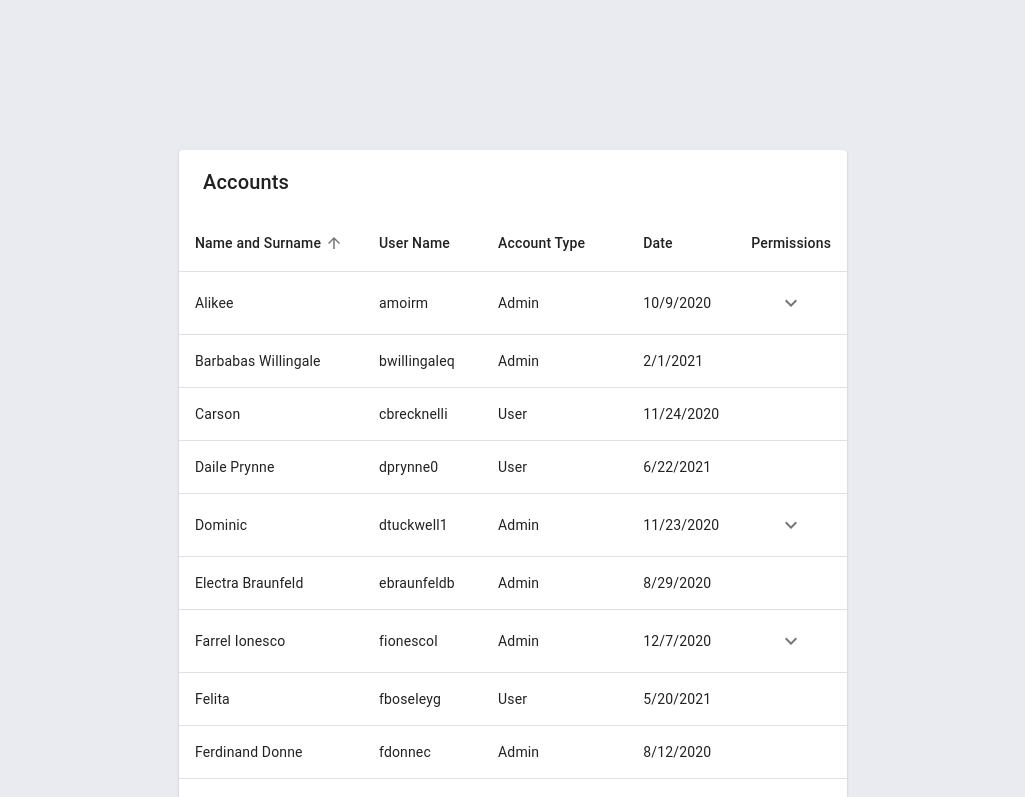
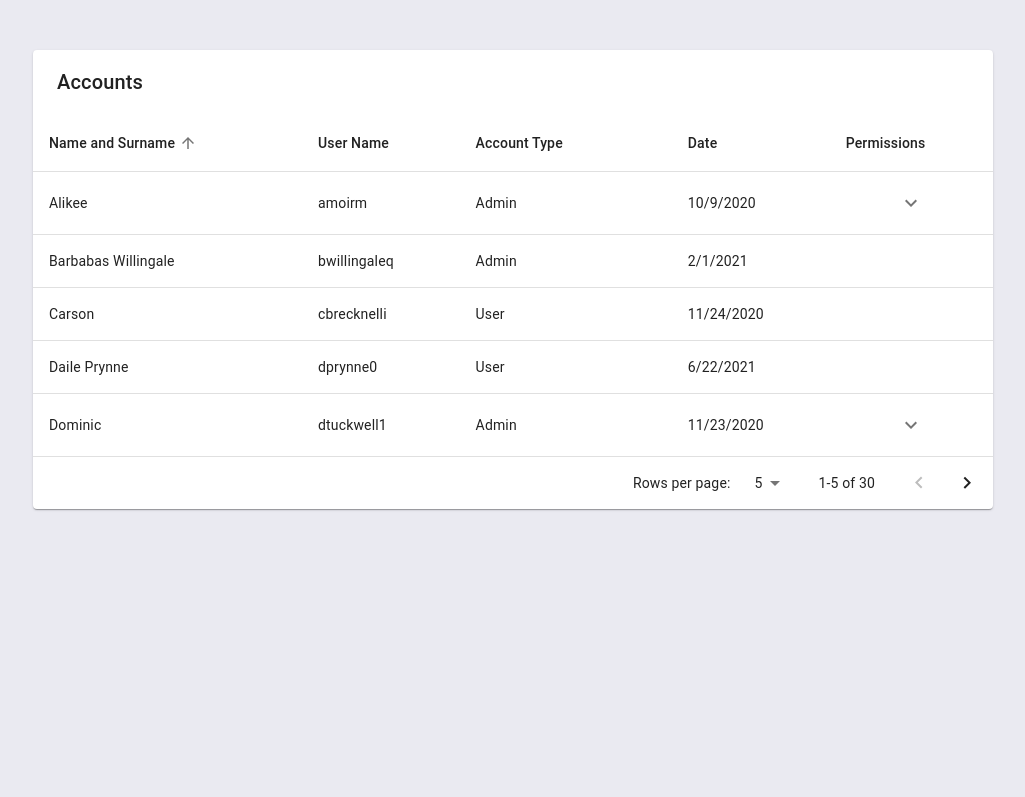
Before and after one commit to schriker/recruitment-task-clowd9, a React (Create React App) app: page / in a window 1280 px wide. Shown: the top 797 px of the page, without its empty margins (127-1152 px from the left). Built offline with nearby package versions, Linux system fonts and the light colour scheme.

Commit message:
Table pagination

```diff
--- a/src/AppStyles.ts
+++ b/src/AppStyles.ts
@@ -6,7 +6,7 @@ const useAppStyles = makeStyles(() => ({
     display: 'flex',
     alignItems: 'center',
     justifyContent: 'center',
-    padding: '150px 0',
+    padding: '50px 0',
   },
 }));
 
--- a/src/components/Table/Table.tsx
+++ b/src/components/Table/Table.tsx
@@ -1,6 +1,11 @@
-import { Paper, TableContainer, Table as TableMUI } from '@material-ui/core';
+import {
+  Paper,
+  TableContainer,
+  Table as TableMUI,
+  TablePagination,
+} from '@material-ui/core';
 import { useState } from 'react';
-import { headCells } from '../../consts/headCells';
+import { HEAD_CELLS, ROWS_PER_PAGE } from '../../consts/headCells';
 import { TableData } from '../../types/data';
 import { Order, TablePropsType } from '../../types/table';
 import TableBody from '../TableBody/TableBody';
@@ -10,11 +15,13 @@ import useTableStyles from './TableStyles';
 
 const Table = ({ rows }: TablePropsType) => {
   const classes = useTableStyles();
+  const [page, setPage] = useState(0);
   const [order, setOrder] = useState<Order>('asc');
+  const [rowsPerPage, setRowsPerPage] = useState(ROWS_PER_PAGE);
   const [orderBy, setOrderBy] = useState<keyof TableData>('fullName');
 
   const handleRequestSort = (
-    _: React.MouseEvent<unknown>,
+    _: React.MouseEvent<unknown, MouseEvent>,
     property: keyof TableData
   ) => {
     const isAsc = orderBy === property && order === 'asc';
@@ -22,20 +29,49 @@ const Table = ({ rows }: TablePropsType) => {
     setOrderBy(property);
   };
 
+  const handleChangePage = (
+    _: React.MouseEvent<HTMLButtonElement, MouseEvent> | null,
+    newPage: number
+  ) => {
+    setPage(newPage);
+  };
+
+  const handleChangeRowsPerPage = (
+    event: React.ChangeEvent<HTMLInputElement>
+  ) => {
+    setRowsPerPage(parseInt(event.target.value, 10));
+    setPage(0);
+  };
+
   return (
-    <Paper>
+    <Paper className={classes.wrapper}>
       <TableToolbar title="Accounts" />
       <TableContainer>
         <TableMUI aria-labelledby="tableTitle" aria-label="accounts table">
           <TableHead
-            headCells={headCells}
+            headCells={HEAD_CELLS}
             order={order}
             orderBy={orderBy}
             onRequestSort={handleRequestSort}
           />
-          <TableBody rows={rows} order={order} orderBy={orderBy} />
+          <TableBody
+            rowsPerPage={rowsPerPage}
+            rows={rows}
+            page={page}
+            order={order}
+            orderBy={orderBy}
+          />
         </TableMUI>
       </TableContainer>
+      <TablePagination
+        rowsPerPageOptions={[5, 10, 25]}
+        component="div"
+        count={rows.length}
+        rowsPerPage={rowsPerPage}
+        page={page}
+        onPageChange={handleChangePage}
+        onRowsPerPageChange={handleChangeRowsPerPage}
+      />
     </Paper>
   );
 };
--- a/src/components/Table/TableStyles.ts
+++ b/src/components/Table/TableStyles.ts
@@ -1,5 +1,11 @@
 import { createStyles, makeStyles } from '@material-ui/core';
 
-const useTableStyles = makeStyles(() => createStyles({}));
+const useTableStyles = makeStyles(() =>
+  createStyles({
+    wrapper: {
+      width: '100%',
+    },
+  })
+);
 
 export default useTableStyles;
--- a/src/components/TableBody/TableBody.tsx
+++ b/src/components/TableBody/TableBody.tsx
@@ -5,15 +5,23 @@ import { getComparator, tableSort } from '../../utils/sort';
 import TableRow from '../TableRow/TableRow';
 
 export type Key = 'fullName' | 'userName' | 'accountType' | string;
-const TableBody = ({ order, orderBy, rows }: TableBodyPropsType) => {
+const TableBody = ({
+  order,
+  orderBy,
+  rows,
+  rowsPerPage,
+  page,
+}: TableBodyPropsType) => {
   return (
     <TableBodyMUI>
       {tableSort<TableData>(
         rows,
         getComparator<keyof TableData>(order, orderBy)
-      ).map((row, index) => (
-        <TableRow row={row} key={index} />
-      ))}
+      )
+        .slice(page * rowsPerPage, page * rowsPerPage + rowsPerPage)
+        .map((row, index) => (
+          <TableRow row={row} key={index} />
+        ))}
     </TableBodyMUI>
   );
 };
--- a/src/consts/headCells.ts
+++ b/src/consts/headCells.ts
@@ -1,6 +1,8 @@
 import { TableHeadCell } from '../types/table';
 
-export const headCells: TableHeadCell[] = [
+export const ROWS_PER_PAGE = 5;
+
+export const HEAD_CELLS: TableHeadCell[] = [
   {
     id: 'fullName',
     label: 'Name and Surname',
--- a/src/types/table.ts
+++ b/src/types/table.ts
@@ -28,6 +28,8 @@ export type TableHeadPropsType = {
 
 export type TableBodyPropsType = {
   rows: TableData[];
+  page: number;
+  rowsPerPage: number;
   order: Order;
   orderBy: keyof TableData;
 };
```
